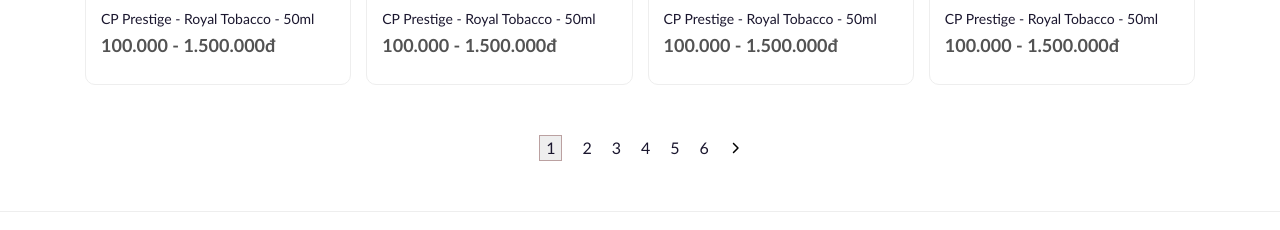
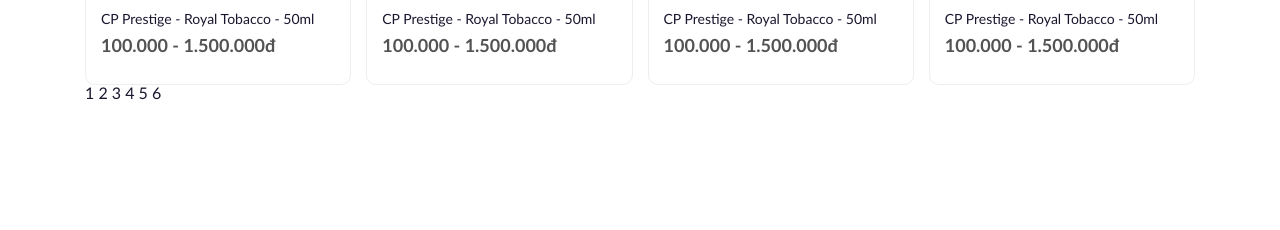
Before and after one commit to doduc2000/froject-05, a website: page product-man.html in a window 1280 px wide. Shown: the part 1657-1887 px from the top of the page. Drawn offline with Linux system fonts and the light colour scheme; a web font is replaced by a local one.

```diff
--- a/assets/css/main.css
+++ b/assets/css/main.css
@@ -2202,30 +2202,6 @@
   font-size: 1.8rem;
   margin-top: 10px;
   color: var(--pro-price-color);
-}
-.product__bottom {
-  display: flex;
-  align-items: center;
-  justify-content: center;
-  margin-top: 50px;
-  gap: 20px;
-}
-.product__bottom-icon {
-  width: 12px;
-  height: 12px;
-  rotate: -90deg;
-}
-.product__bottom-number:hover {
-  text-decoration: underline;
-  text-underline-offset: 3px;
-}
-.product__bottom-number-active {
-  background-color: var(--product-number-item-bg-color);
-  padding: 4px 6px;
-  border: 1px solid var(--product-number-item--border-color);
-}
-.product__bottom-number-active:hover {
-  text-decoration: none;
 }
 .product__inner {
   padding: 50px 0;
```
Also changed, not shown: 1 other file.
